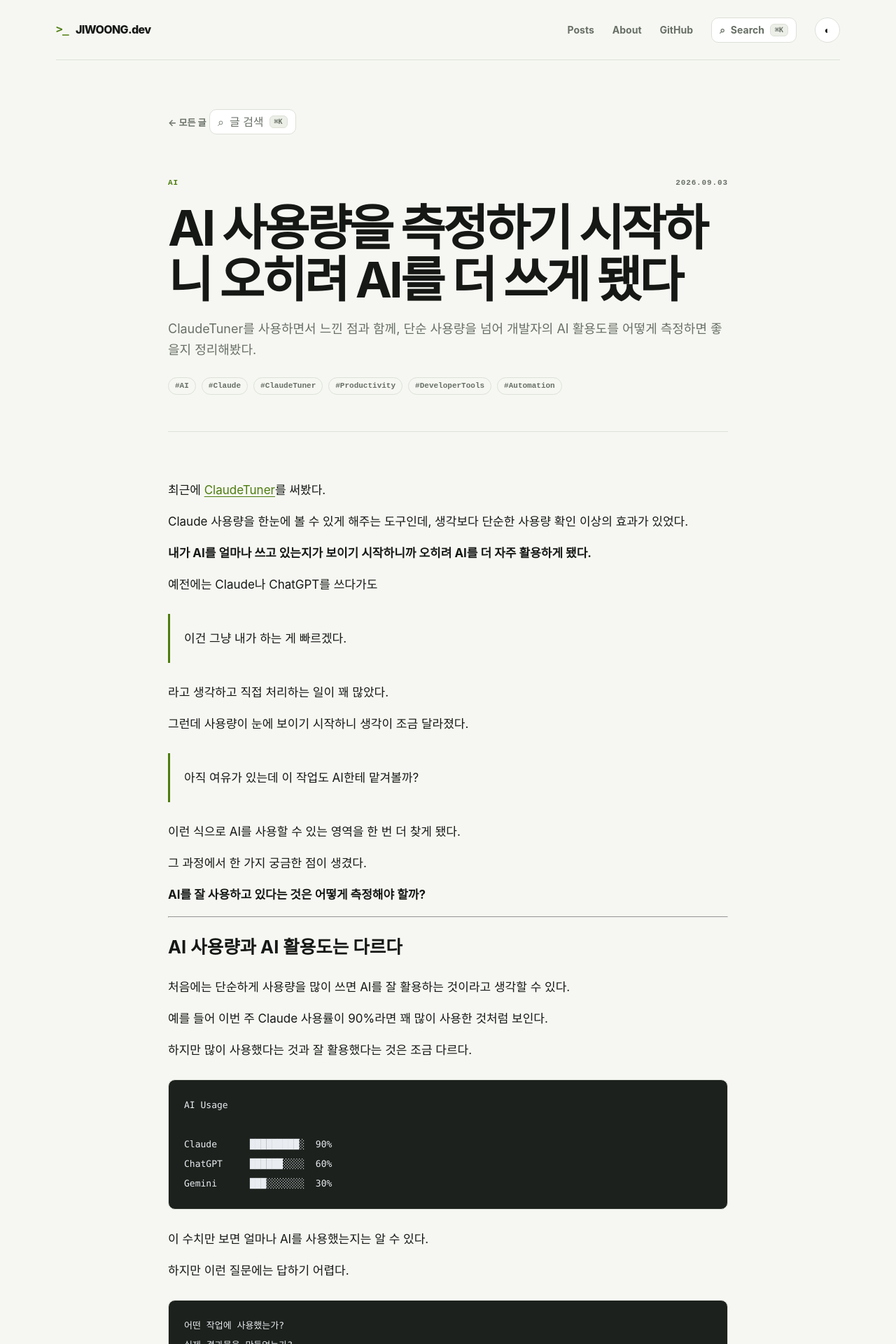
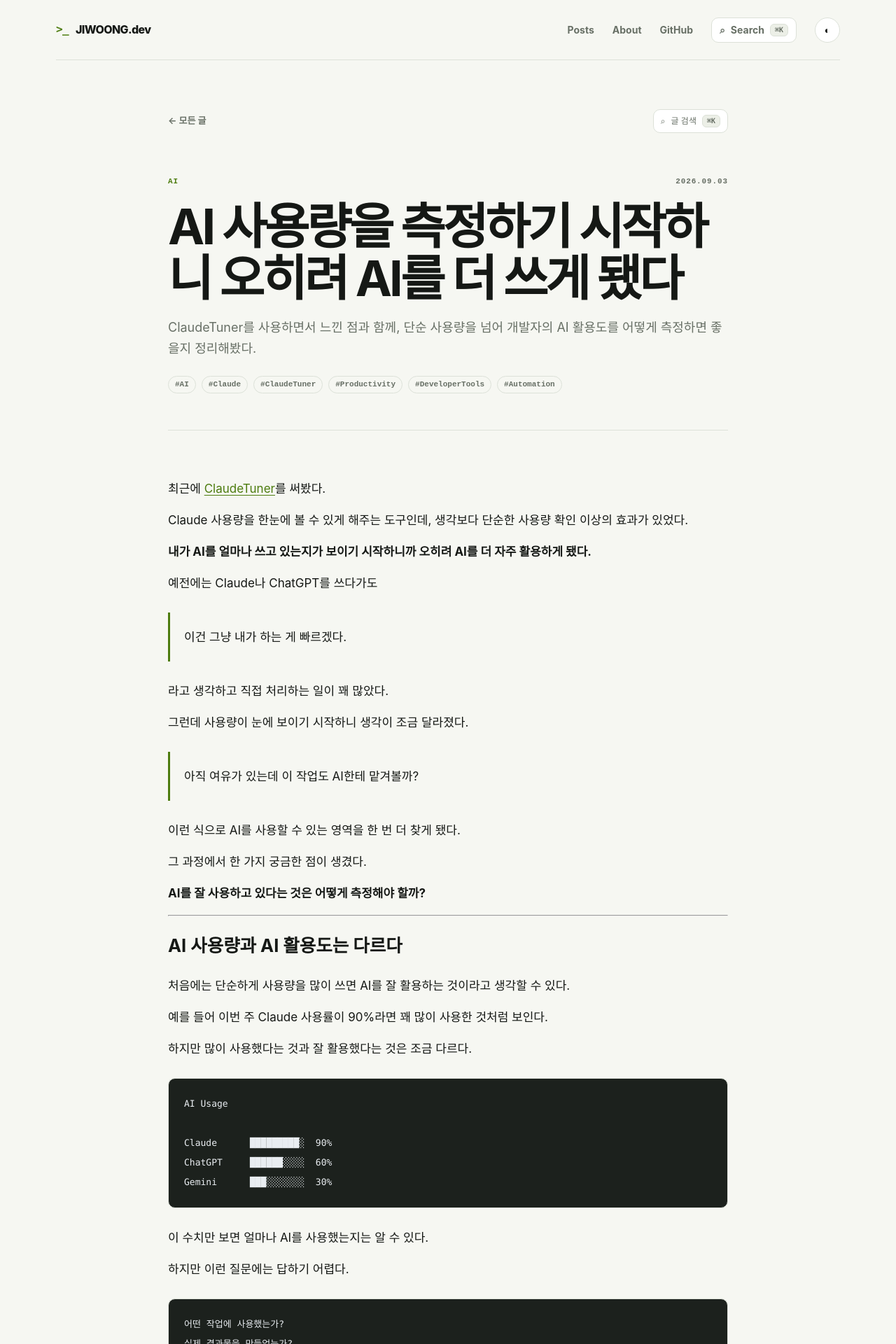
Before and after one commit to choi-jiwoong/choi-jiwoong.github.io, a Jekyll site: the page built from _posts/2026-09-03-measuring-ai-usage-and-productivity.md, in a window 1280 px wide. Shown: the top 1920 px of the page at 70% size. Built offline with Jekyll 4.4.1, drawn with Linux system fonts in a browser that asks for light colours.

Commit message:
Style post page search trigger

```diff
--- a/assets/css/search.css
+++ b/assets/css/search.css
@@ -18,6 +18,17 @@
   background: var(--surface-2);
   color: var(--muted);
   font: 700 10px/1 ui-monospace, SFMono-Regular, Menlo, monospace;
+}
+.post-tools {
+  display: flex;
+  align-items: center;
+  justify-content: space-between;
+  gap: 16px;
+}
+.post-search-button {
+  min-height: 34px;
+  padding: 0 10px;
+  font-size: 12px;
 }
 
 .search-overlay[hidden] { display: none; }
@@ -146,6 +157,8 @@ body.search-opened { overflow: hidden; }
   .search-open span { display: none; }
   .search-open kbd { display: none; }
   .search-open { width: 36px; justify-content: center; padding: 0; }
+  .post-search-button { width: auto; padding: 0 10px; }
+  .post-search-button span { display: inline; }
   .search-overlay { padding: 12px; }
   .search-panel { min-height: calc(100vh - 24px); border-radius: 14px; }
   .search-head { padding: 12px; }
```
